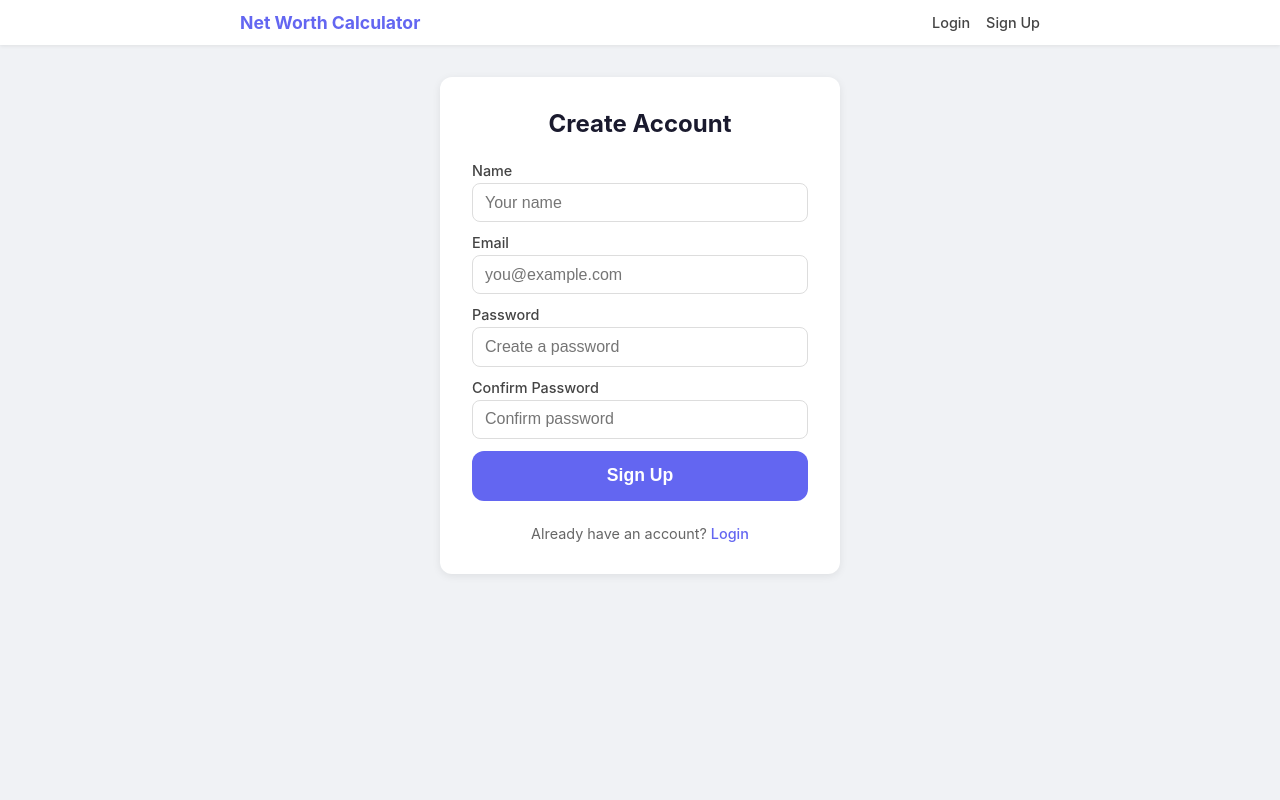
After one commit to KalkiTerminator/Net_Worth_Calculator, a FastAPI app: template templates/signup.html in a window 1280 px wide. The commit adds this page. Run offline with FastAPI, Linux system fonts and the light colour scheme; the template is opened without the code that fills it, so the values that code supplies are empty.

Commit message:
Add user auth and PostgreSQL database integration
- Signup/login/logout with bcrypt password hashing
- Calculations saved to PostgreSQL for logged-in users
- History page to view past calculations
- Shared base template with navigation bar

Co-Authored-By: Claude Opus 4.6 <noreply@anthropic.com>

```diff
--- a/main.py
+++ b/main.py
@@ -1,20 +1,76 @@
+import os
+from contextlib import asynccontextmanager
 from pathlib import Path
 
-from fastapi import FastAPI, Form, Request
-from fastapi.responses import HTMLResponse
+from fastapi import Cookie, Depends, FastAPI, Form, Request
+from fastapi.responses import HTMLResponse, RedirectResponse
 from fastapi.staticfiles import StaticFiles
 from fastapi.templating import Jinja2Templates
+from itsdangerous import BadSignature, URLSafeSerializer
+from passlib.hash import bcrypt
+from sqlalchemy import select
+from sqlalchemy.ext.asyncio import AsyncSession
 
-app = FastAPI()
+from database import engine, get_db
+from models import Base, Calculation, User
+
+SECRET_KEY = os.environ.get("SECRET_KEY", "change-me-in-production")
+serializer = URLSafeSerializer(SECRET_KEY)
+
+
+@asynccontextmanager
+async def lifespan(app: FastAPI):
+    if engine is not None:
+        async with engine.begin() as conn:
+            await conn.run_sync(Base.metadata.create_all)
+    yield
+
+
+app = FastAPI(lifespan=lifespan)
 
 BASE_DIR = Path(__file__).resolve().parent
 app.mount("/static", StaticFiles(directory=BASE_DIR / "static"), name="static")
 templates = Jinja2Templates(directory=BASE_DIR / "templates")
 
 
+# --- Auth helpers ---
+
+
+def create_session_cookie(user_id: int) -> str:
+    return serializer.dumps(user_id)
+
+
+def get_user_id_from_cookie(session: str | None) -> int | None:
+    if not session:
+        return None
+    try:
+        return serializer.loads(session)
+    except BadSignature:
+        return None
+
+
+async def get_current_user(
+    session: str | None = Cookie(None, alias="session"),
+    db: AsyncSession = Depends(get_db),
+) -> User | None:
+    user_id = get_user_id_from_cookie(session)
+    if user_id is None:
+        return None
+    result = await db.execute(select(User).where(User.id == user_id))
+    return result.scalar_one_or_none()
+
+
+# --- Routes ---
+
+
 @app.get("/", response_class=HTMLResponse)
-async def home(request: Request):
-    return templates.TemplateResponse("index.html", {"request": request})
+async def home(
+    request: Request,
+    session: str | None = Cookie(None, alias="session"),
+    db: AsyncSession = Depends(get_db),
+):
+    user = await get_current_user(session, db)
+    return templates.TemplateResponse("index.html", {"request": request, "user": user})
 
 
 @app.post("/calculate", response_class=HTMLResponse)
@@ -30,6 +86,8 @@ async def calculate(
     credit_card: float = Form(0),
     car_loans: float = Form(0),
     other_liabilities: float = Form(0),
+    session: str | None = Cookie(None, alias="session"),
+    db: AsyncSession = Depends(get_db),
 ):
     assets = {
         "Cash / Savings": cash,
@@ -50,15 +108,136 @@ async def calculate(
     total_liabilities = sum(liabilities.values())
     net_worth = total_assets - total_liabilities
 
+    user = await get_current_user(session, db)
+
+    # Save to DB if user is logged in
+    if user:
+        calc = Calculation(
+            user_id=user.id,
+            assets=assets,
+            liabilities=liabilities,
+            total_assets=total_assets,
+            total_liabilities=total_liabilities,
+            net_worth=net_worth,
+        )
+        db.add(calc)
+        await db.commit()
+
     return templates.TemplateResponse(
         "index.html",
         {
             "request": request,
+            "user": user,
             "assets": assets,
             "liabilities": liabilities,
             "total_assets": total_assets,
             "total_liabilities": total_liabilities,
             "net_worth": net_worth,
             "show_result": True,
+            "saved": user is not None,
         },
     )
+
+
+@app.get("/signup", response_class=HTMLResponse)
+async def signup_page(request: Request):
+    return templates.TemplateResponse("signup.html", {"request": request})
+
+
+@app.post("/signup", response_class=HTMLResponse)
+async def signup(
+    request: Request,
+    name: str = Form(...),
+    email: str = Form(...),
+    password: str = Form(...),
+    confirm_password: str = Form(...),
+    db: AsyncSession = Depends(get_db),
+):
+    if password != confirm_password:
+        return templates.TemplateResponse(
+            "signup.html",
+            {"request": request, "error": "Passwords do not match.", "name": name, "email": email},
+        )
+
+    if len(password) < 6:
+        return templates.TemplateResponse(
+            "signup.html",
+            {"request": request, "error": "Password must be at least 6 characters.", "name": name, "email": email},
+        )
+
+    # Check if email already exists
+    result = await db.execute(select(User).where(User.email == email))
+    if result.scalar_one_or_none():
+        return templates.TemplateResponse(
+            "signup.html",
+            {"request": request, "error": "An account with this email already exists.", "name": name, "email": email},
+        )
+
+    user = User(
+        name=name,
+        email=email,
+        password_hash=bcrypt.hash(password),
+    )
+    db.add(user)
+    await db.commit()
+    await db.refresh(user)
+
+    response = RedirectResponse(url="/", status_code=303)
+    response.set_cookie("session", create_session_cookie(user.id), httponly=True, samesite="lax")
+    return response
+
+
+@app.get("/login", response_class=HTMLResponse)
+async def login_page(request: Request):
+    return templates.TemplateResponse("login.html", {"request": request})
+
+
+@app.post("/login", response_class=HTMLResponse)
+async def login(
+    request: Request,
+    email: str = Form(...),
+    password: str = Form(...),
+    db: AsyncSession = Depends(get_db),
+):
+    result = await db.execute(select(User).where(User.email == email))
+    user = result.scalar_one_or_none()
+
+    if not user or not bcrypt.verify(password, user.password_hash):
+        return templates.TemplateResponse(
+            "login.html",
+            {"request": request, "error": "Invalid email or password.", "email": email},
+        )
+
+    response = RedirectResponse(url="/", status_code=303)
+    response.set_cookie("session", create_session_cookie(user.id), httponly=True, samesite="lax")
+    return response
+
+
+@app.get("/logout")
+async def logout():
+    response = RedirectResponse(url="/", status_code=303)
+    response.delete_cookie("session")
+    return response
+
+
+@app.get("/history", response_class=HTMLResponse)
+async def history(
+    request: Request,
+    session: str | None = Cookie(None, alias="session"),
+    db: AsyncSession = Depends(get_db),
+):
+    user = await get_current_user(session, db)
+    if not user:
+        return RedirectResponse(url="/login", status_code=303)
+
+    result = await db.execute(
+        select(Calculation)
+        .where(Calculation.user_id == user.id)
+        .order_by(Calculation.created_at.desc())
+    )
+    calculations = result.scalars().all()
+
+    return templates.TemplateResponse(
+        "history.html",
+        {"request": request, "user": user, "calculations": calculations},
+    )
--- a/pyproject.toml
+++ b/pyproject.toml
@@ -5,8 +5,12 @@ description = "Add your description here"
 readme = "README.md"
 requires-python = ">=3.12"
 dependencies = [
+    "asyncpg>=0.31.0",
     "fastapi>=0.128.4",
+    "itsdangerous>=2.2.0",
     "jinja2>=3.1.6",
+    "passlib[bcrypt]>=1.7.4",
     "python-multipart>=0.0.22",
+    "sqlalchemy>=2.0.46",
     "uvicorn[standard]>=0.40.0",
 ]
--- a/static/style.css
+++ b/static/style.css
@@ -9,12 +9,62 @@ body {
     background: #f0f2f5;
     color: #1a1a2e;
     min-height: 100vh;
-    padding: 2rem 1rem;
 }
+
+/* --- Nav bar --- */
+
+.navbar {
+    background: #fff;
+    box-shadow: 0 1px 4px rgba(0, 0, 0, 0.08);
+    padding: 0.75rem 1.5rem;
+    margin-bottom: 2rem;
+}
+
+.nav-container {
+    max-width: 800px;
+    margin: 0 auto;
+    display: flex;
+    justify-content: space-between;
+    align-items: center;
+}
+
+.nav-brand {
+    font-weight: 700;
+    font-size: 1.1rem;
+    color: #6366f1;
+    text-decoration: none;
+}
+
+.nav-links {
+    display: flex;
+    align-items: center;
+    gap: 1rem;
+}
+
+.nav-links a {
+    color: #444;
+    text-decoration: none;
+    font-size: 0.9rem;
+    font-weight: 500;
+    transition: color 0.2s;
+}
+
+.nav-links a:hover {
+    color: #6366f1;
+}
+
+.nav-user {
+    font-size: 0.9rem;
+    color: #6366f1;
+    font-weight: 600;
+}
+
+/* --- Container --- */
 
 .container {
     max-width: 800px;
     margin: 0 auto;
+    padding: 0 1rem 2rem;
 }
 
 h1 {
@@ -28,6 +78,29 @@ h1 {
     color: #666;
     margin-bottom: 2rem;
 }
+
+/* --- Flash messages --- */
+
+.flash {
+    padding: 0.75rem 1rem;
+    border-radius: 8px;
+    margin-bottom: 1.5rem;
+    font-size: 0.9rem;
+}
+
+.flash.error {
+    background: #fef2f2;
+    color: #dc2626;
+    border: 1px solid #fecaca;
+}
+
+.flash.success {
+    background: #f0fdf4;
+    color: #16a34a;
+    border: 1px solid #bbf7d0;
+}
+
+/* --- Calculator sections --- */
 
 .sections {
     display: grid;
@@ -60,6 +133,8 @@ h1 {
     border-bottom-color: #fecaca;
 }
 
+/* --- Forms --- */
+
 label {
     display: block;
     font-size: 0.9rem;
@@ -68,7 +143,10 @@ label {
     margin-bottom: 0.75rem;
 }
 
-input[type="number"] {
+input[type="number"],
+input[type="text"],
+input[type="email"],
+input[type="password"] {
     display: block;
     width: 100%;
     padding: 0.6rem 0.75rem;
@@ -79,7 +157,7 @@ input[type="number"] {
     transition: border-color 0.2s;
 }
 
-input[type="number"]:focus {
+input:focus {
     outline: none;
     border-color: #6366f1;
     box-shadow: 0 0 0 3px rgba(99, 102, 241, 0.15);
@@ -102,6 +180,8 @@ button {
 button:hover {
     background: #4f46e5;
 }
+
+/* --- Results --- */
 
 .result {
     background: #fff;
@@ -143,8 +223,124 @@ button:hover {
     font-weight: 600;
 }
 
+.saved-notice {
+    color: #16a34a;
+    font-size: 0.85rem;
+    margin-bottom: 0.75rem;
+}
+
+.login-hint {
+    text-align: center;
+    margin-top: 1.5rem;
+    color: #666;
+    font-size: 0.9rem;
+}
+
+.login-hint a {
+    color: #6366f1;
+    text-decoration: none;
+    font-weight: 500;
+}
+
+.login-hint a:hover {
+    text-decoration: underline;
+}
+
+/* --- Auth card --- */
+
+.auth-card {
+    max-width: 400px;
+    margin: 2rem auto;
+    background: #fff;
+    border-radius: 12px;
+    padding: 2rem;
+    box-shadow: 0 2px 8px rgba(0, 0, 0, 0.08);
+}
+
+.auth-card h1 {
+    font-size: 1.5rem;
+    margin-bottom: 1.5rem;
+}
+
+.auth-footer {
+    text-align: center;
+    margin-top: 1.5rem;
+    color: #666;
+    font-size: 0.9rem;
+}
+
+.auth-footer a {
+    color: #6366f1;
+    text-decoration: none;
+    font-weight: 500;
+}
+
+.auth-footer a:hover {
+    text-decoration: underline;
+}
+
+/* --- History table --- */
+
+.history-table-wrapper {
+    overflow-x: auto;
+    margin-top: 1rem;
+}
+
+.history-table {
+    width: 100%;
+    background: #fff;
+    border-radius: 12px;
+    box-shadow: 0 2px 8px rgba(0, 0, 0, 0.08);
+    border-collapse: collapse;
+    overflow: hidden;
+}
+
+.history-table thead {
+    background: #f8f9fa;
+}
+
+.history-table th,
+.history-table td {
+    padding: 0.75rem 1rem;
+    text-align: left;
+    font-size: 0.9rem;
+}
+
+.history-table th {
+    font-weight: 600;
+    color: #444;
+    border-bottom: 2px solid #eee;
+}
+
+.history-table td {
+    border-bottom: 1px solid #f0f0f0;
+}
+
+.history-table tbody tr:hover {
+    background: #f8f9fa;
+}
+
+.empty-state {
+    text-align: center;
+    padding: 3rem 1rem;
+    color: #666;
+}
+
+.empty-state a {
+    color: #6366f1;
+    text-decoration: none;
+    font-weight: 500;
+}
+
+/* --- Responsive --- */
+
 @media (max-width: 600px) {
     .sections {
         grid-template-columns: 1fr;
     }
+
+    .nav-container {
+        flex-direction: column;
+        gap: 0.5rem;
+    }
 }
--- /dev/null
+++ b/templates/base.html
@@ -0,0 +1,37 @@
+<!DOCTYPE html>
+<html lang="en">
+<head>
+    <meta charset="UTF-8">
+    <meta name="viewport" content="width=device-width, initial-scale=1.0">
+    <title>{% block title %}Net Worth Calculator{% endblock %}</title>
+    <link rel="stylesheet" href="/static/style.css">
+</head>
+<body>
+    <nav class="navbar">
+        <div class="nav-container">
+            <a href="/" class="nav-brand">Net Worth Calculator</a>
+            <div class="nav-links">
+                {% if user %}
+                    <span class="nav-user">Hi, {{ user.name }}</span>
+                    <a href="/history">History</a>
+                    <a href="/logout">Logout</a>
+                {% else %}
+                    <a href="/login">Login</a>
+                    <a href="/signup">Sign Up</a>
+                {% endif %}
+            </div>
+        </div>
+    </nav>
+
+    <div class="container">
+        {% if error %}
+        <div class="flash error">{{ error }}</div>
+        {% endif %}
+        {% if success %}
+        <div class="flash success">{{ success }}</div>
+        {% endif %}
+
+        {% block content %}{% endblock %}
+    </div>
+</body>
+</html>
--- /dev/null
+++ b/templates/signup.html
@@ -0,0 +1,33 @@
+{% extends "base.html" %}
+
+{% block title %}Sign Up — Net Worth Calculator{% endblock %}
+
+{% block content %}
+<div class="auth-card">
+    <h1>Create Account</h1>
+    <form action="/signup" method="post">
+        <label>
+            Name
+            <input type="text" name="name" required placeholder="Your name"
+                   value="{{ name or '' }}">
+        </label>
+        <label>
+            Email
+            <input type="email" name="email" required placeholder="you@example.com"
+                   value="{{ email or '' }}">
+        </label>
+        <label>
+            Password
+            <input type="password" name="password" required placeholder="Create a password"
+                   minlength="6">
+        </label>
+        <label>
+            Confirm Password
+            <input type="password" name="confirm_password" required placeholder="Confirm password"
+                   minlength="6">
+        </label>
+        <button type="submit">Sign Up</button>
+    </form>
+    <p class="auth-footer">Already have an account? <a href="/login">Login</a></p>
+</div>
+{% endblock %}
```
Also changed, not shown: database.py (added, +22 -0 lines), models.py (added, +36 -0 lines), render.yaml (+9 -0 lines), requirements.txt (+13 -0 lines), templates/history.html (added, +39 -0 lines), templates/index.html (+11 -13 lines), templates/login.html (added, +22 -0 lines), 1 other file.
